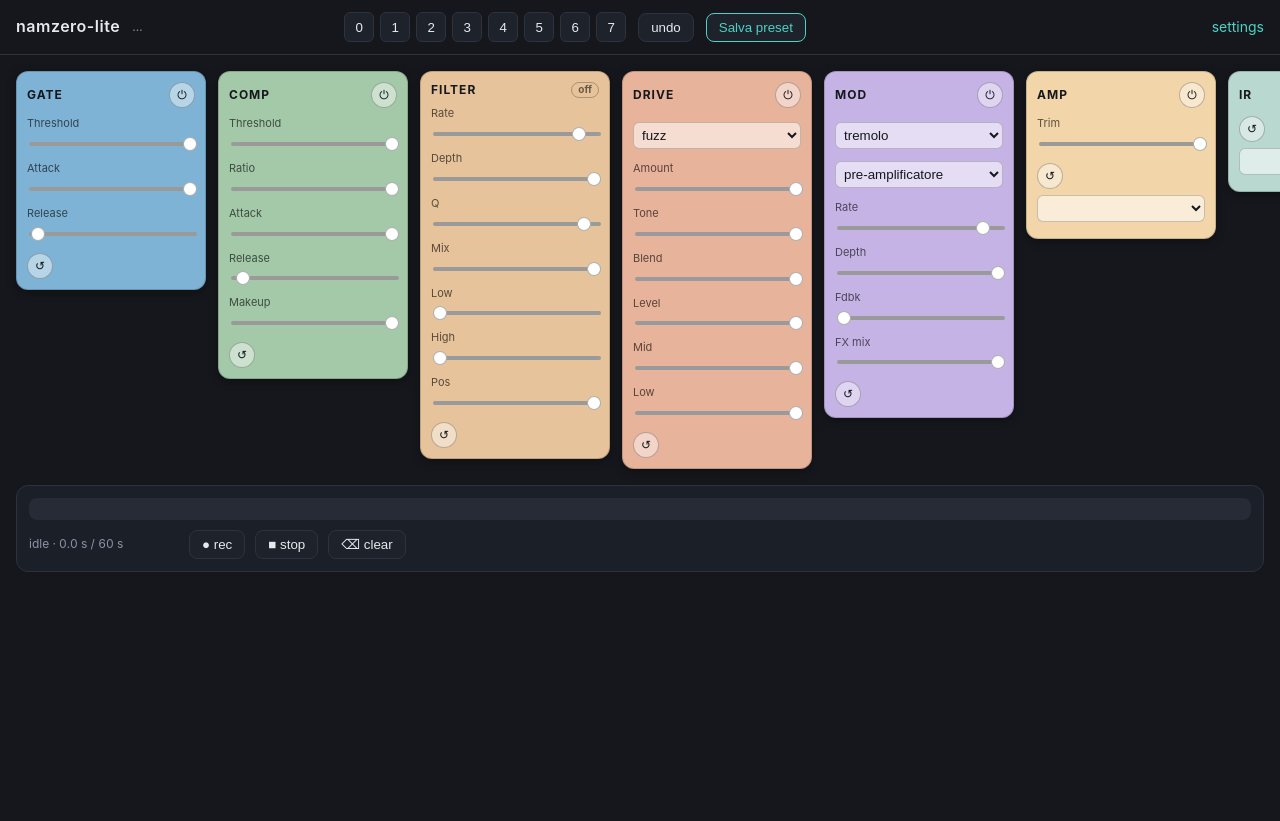
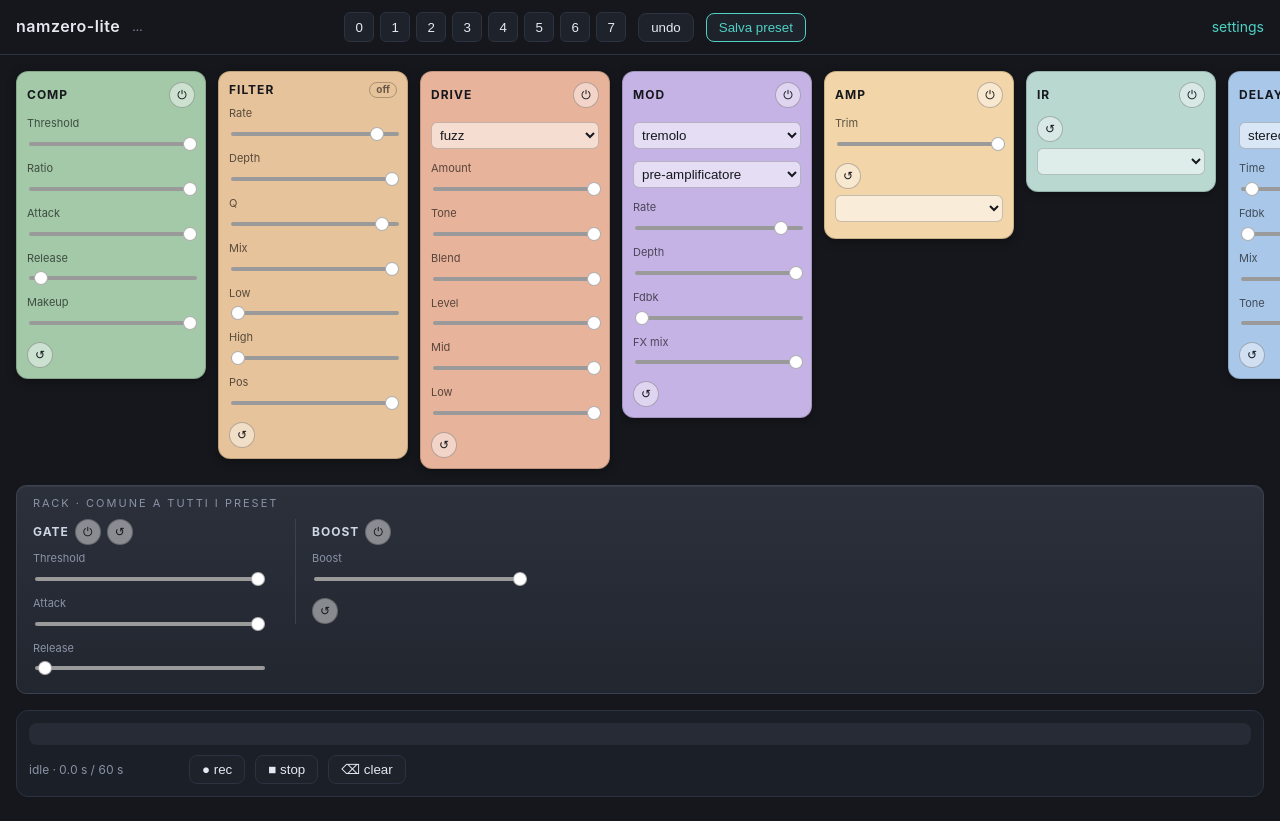
Before and after one commit to raffaeleguidi/namzero-lite, a plain HTML site: page web/index.html in a window 1280 px wide. Before the commit the page ends 800 px from the top, so only its background shows below. Drawn offline with Linux system fonts and the light colour scheme; no server answers.

Commit message:
UI: gate e boost in un rack sotto i pedali, prima del looper

```diff
--- a/web/index.html
+++ b/web/index.html
@@ -30,6 +30,20 @@ main { display:flex; gap:12px; padding:16px; overflow-x:auto; align-items:flex-s
 .pedal .knob input::-moz-range-track { height:4px; background:#9a9a9a; border-radius:2px; }
 .pedal .knob input::-moz-range-thumb { width:14px; height:14px; border-radius:50%; background:#fff; border:1px solid rgba(0,0,0,.3); }
 .pedal .foot { display:flex; justify-content:flex-start; margin-top:8px; }
+#rack { margin:0 16px 16px; background:linear-gradient(#2b303b,#22262f); border:1px solid #3a4150; border-radius:10px; padding:10px 16px 14px; box-shadow:inset 0 1px 0 rgba(255,255,255,.06); }
+.rack-title { font-size:11px; letter-spacing:2px; color:#8b93a7; text-transform:uppercase; margin-bottom:8px; }
+#rack-units { display:flex; gap:32px; flex-wrap:wrap; align-items:flex-start; }
+.unit { min-width:230px; padding:0 0 0 16px; border-left:1px solid #3a4150; }
+.unit:first-child { border-left:none; padding-left:0; }
+.unit h3 { font-size:12px; text-transform:uppercase; letter-spacing:1px; color:#cfd6e4; margin:0 0 6px; display:flex; gap:6px; align-items:center; }
+.unit .knob { display:grid; grid-template-columns:1fr auto; gap:2px 6px; margin-top:6px; font-size:11px; color:#8b93a7; }
+.unit .knob output { color:#e6e9ef; font-variant-numeric:tabular-nums; }
+.unit .knob input { grid-column:1 / -1; width:100%; -webkit-appearance:none; appearance:none; height:18px; background:transparent; }
+.unit .knob input::-webkit-slider-runnable-track { height:4px; background:#9a9a9a; border-radius:2px; }
+.unit .knob input::-webkit-slider-thumb { -webkit-appearance:none; width:14px; height:14px; margin-top:-5px; border-radius:50%; background:#fff; border:1px solid rgba(0,0,0,.3); }
+.unit .knob input::-moz-range-track { height:4px; background:#9a9a9a; border-radius:2px; }
+.unit .knob input::-moz-range-thumb { width:14px; height:14px; border-radius:50%; background:#fff; border:1px solid rgba(0,0,0,.3); }
+.unit .foot { display:flex; margin-top:8px; }
 #looper { margin:0 16px 24px; border:1px solid #2c3240; border-radius:12px; padding:12px; background:#1b1f27; transition:box-shadow .2s, border-color .2s; }
 #looper.active { border-color:#4fd1c5; box-shadow:0 0 14px rgba(79,209,197,.25); }
 #loop-bar { height:22px; background:#262b35; border-radius:8px; overflow:hidden; }
@@ -58,6 +72,10 @@ button.act.err { background:#b00020; border-color:#b00020; color:#fff; }
   <a href="settings.html" style="margin-left:auto;color:var(--acc);text-decoration:none">settings</a>
 </header>
 <main id="board"></main>
+<section id="rack">
+  <div class="rack-title">RACK · comune a tutti i preset</div>
+  <div id="rack-units"></div>
+</section>
 <section id="looper">
   <div id="loop-bar"><div id="loop-fill"></div></div>
   <div id="loop-row">
@@ -70,7 +88,6 @@ button.act.err { background:#b00020; border-color:#b00020; color:#fff; }
 
 <script>
 const SLOTS = [
- {id:"gate", name:"Gate", color:"#7fb3d5", knobs:[["threshold","Threshold",-90,0,1,"dB"],["attack","Attack",0,50,1,"ms"],["release","Release",20,2000,10,"ms"]]},
  {id:"comp", name:"Comp", color:"#a3c9a8", knobs:[["threshold","Threshold",-60,0,1,"dB"],["ratio","Ratio",1,10,0.1,""],["attack","Attack",0,50,1,"ms"],["release","Release",20,1000,10,"ms"],["makeup","Makeup",0,12,0.5,"dB"]]},
  {id:"filter", name:"Filter", color:"#e6c39a", knobs:[["rate","Rate",0.05,10,0.05,"Hz"],["depth","Depth",0,1,0.01,""],["q","Q",0.5,8,0.1,""],["mix","Mix",0,1,0.01,""],["low_hz","Low",100,1000,10,"Hz"],["high_hz","High",500,5000,50,"Hz"],["position","Pos",0,1,0.01,""]]},
  {id:"drive", name:"Drive", color:"#e8b39b", types:["fuzz","klon","tubescreamer"], knobs:[["amount","Amount",0,1,0.01,""],["tone","Tone",0,1,0.01,""],["blend","Blend",0,1,0.01,""],["level","Level",-24,24,0.5,"dB"],["mid","Mid",-12,12,0.5,"dB"],["low","Low",-12,12,0.5,"dB"]]},
@@ -141,13 +158,13 @@ SLOTS.forEach(s => {
   board.append(card);
 });
 // boost
-const boostCard = el("div", {className:"pedal"});
-const bh = el("h2"); bh.append("Boost");
+const boostCard = el("div", {className:"unit"});
+const bh = el("h3"); bh.append("Boost");
 const bpower = el("button", {className:"power", textContent:"⏻"});
 bpower.onclick = () => send({cmd:"boost", on:!last?.boost});
 const breset = el("button", {className:"power", textContent:"↺", title:"ripristina default"});
 breset.onclick = () => send({cmd:"defaults", slot:"boost"});
-bh.append(bpower); boostCard.style.background = "#e6d3a3";
+bh.append(bpower);
 boostCard.append(bh);
 const bw = el("div", {className:"knob"}); bw.append(el("span", {textContent:"Boost"}));
 const bout = el("output"), binp = el("input", {type:"range", min:0, max:24, step:0.5});
@@ -155,7 +172,26 @@ let bt = null; binp.oninput = () => { bout.textContent = (+binp.value).toFixed(1
 bw.append(bout, binp); boostCard.append(bw);
 const bfoot = el("div", {className:"foot"}); bfoot.append(breset); boostCard.append(bfoot);
 boostCard._power = bpower; boostCard._id = "boost"; boostCard._knob = binp; boostCard._out = bout;
-board.append(boostCard);
+const rackUnits = document.getElementById("rack-units");
+// Gate: rack unit (globale), fuori dalla fila dei pedali.
+const gateUnit = el("div", {className:"unit"});
+const gh = el("h3"); gh.append("Gate");
+const gpower = el("button", {className:"power", textContent:"\u23fb"});
+gpower.onclick = () => send({cmd:"set", slot:"gate", on:!last?.slots?.gate?.on});
+const greset = el("button", {className:"power", textContent:"\u21ba", title:"ripristina default"});
+greset.onclick = () => send({cmd:"defaults", slot:"gate"});
+gh.append(gpower, greset); gateUnit.append(gh);
+[["threshold","Threshold",-90,0,1,"dB"],["attack","Attack",0,50,1,"ms"],["release","Release",20,2000,10,"ms"]].forEach(([key,label,min,max,step,unit]) => {
+  const wrap = el("div", {className:"knob"});
+  const out = el("output"); const inp = el("input", {type:"range", min, max, step});
+  let t = null;
+  inp.oninput = () => { out.textContent = (+inp.value).toFixed(step < 0.1 ? 2 : 1) + unit; clearTimeout(t); t = setTimeout(() => send({cmd:"param", slot:"gate", key, value:+inp.value}), 60); };
+  wrap.append(el("span", {textContent:label}), out, inp); gateUnit.append(wrap);
+  knobs.push({slot:"gate", key, inp, out, step, unit});
+});
+gateUnit._power = gpower; gateUnit._id = "gate";
+rackUnits.append(gateUnit);
+rackUnits.append(boostCard);
 
 // Looper: barra larga sotto la pedaliera.
 const loopSection = document.getElementById("looper");
@@ -216,12 +252,7 @@ function render(st) {
   document.querySelectorAll("#slots button").forEach((b,i) => b.classList.toggle("cur", i === st.slot));
   board.children && [...board.children].forEach(card => {
     const id = card._id;
-    const s = id === "boost" ? null : st.slots[id];
-    if (id === "boost") {
-      card._power.classList.toggle("on", !!st.boost);
-      if (card._knob && st.boost_db !== undefined) { if (document.activeElement !== card._knob) card._knob.value = st.boost_db; card._out.textContent = (+st.boost_db).toFixed(1) + "dB"; }
-      return;
-    }
+    const s = st.slots[id];
     if (!s) return;
     if (card._power) card._power.classList.toggle("on", !!s.on);
     if (card._filterState) {
@@ -240,6 +271,14 @@ function render(st) {
       card._file.value = base;
     }
   });
+  if (gateUnit) gateUnit._power.classList.toggle("on", !!st.slots.gate?.on);
+  if (boostCard) {
+    boostCard._power.classList.toggle("on", !!st.boost);
+    if (boostCard._knob && st.boost_db !== undefined) {
+      if (document.activeElement !== boostCard._knob) boostCard._knob.value = st.boost_db;
+      boostCard._out.textContent = (+st.boost_db).toFixed(1) + "dB";
+    }
+  }
   if (st.looper) {
     const L = st.looper;
     // Niente corsa della posizione (il poll non la segue): si colora la
```
